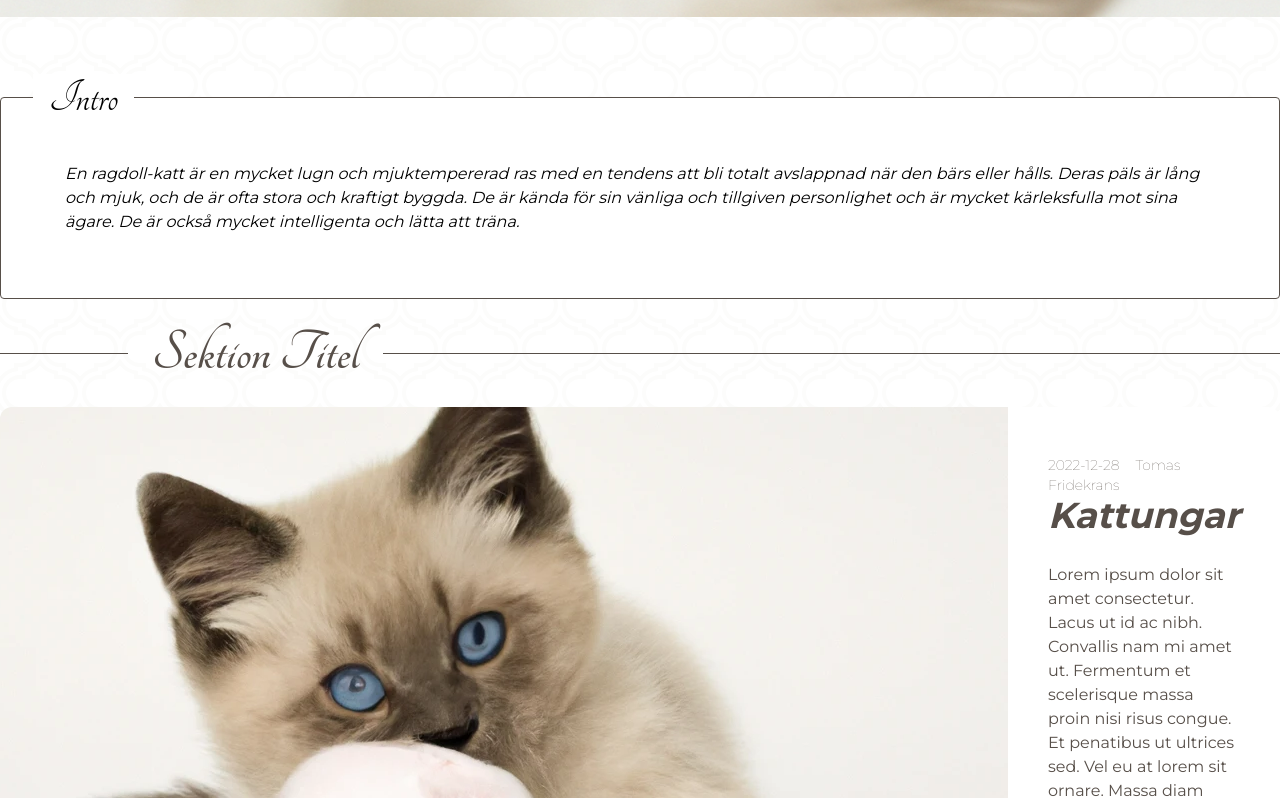
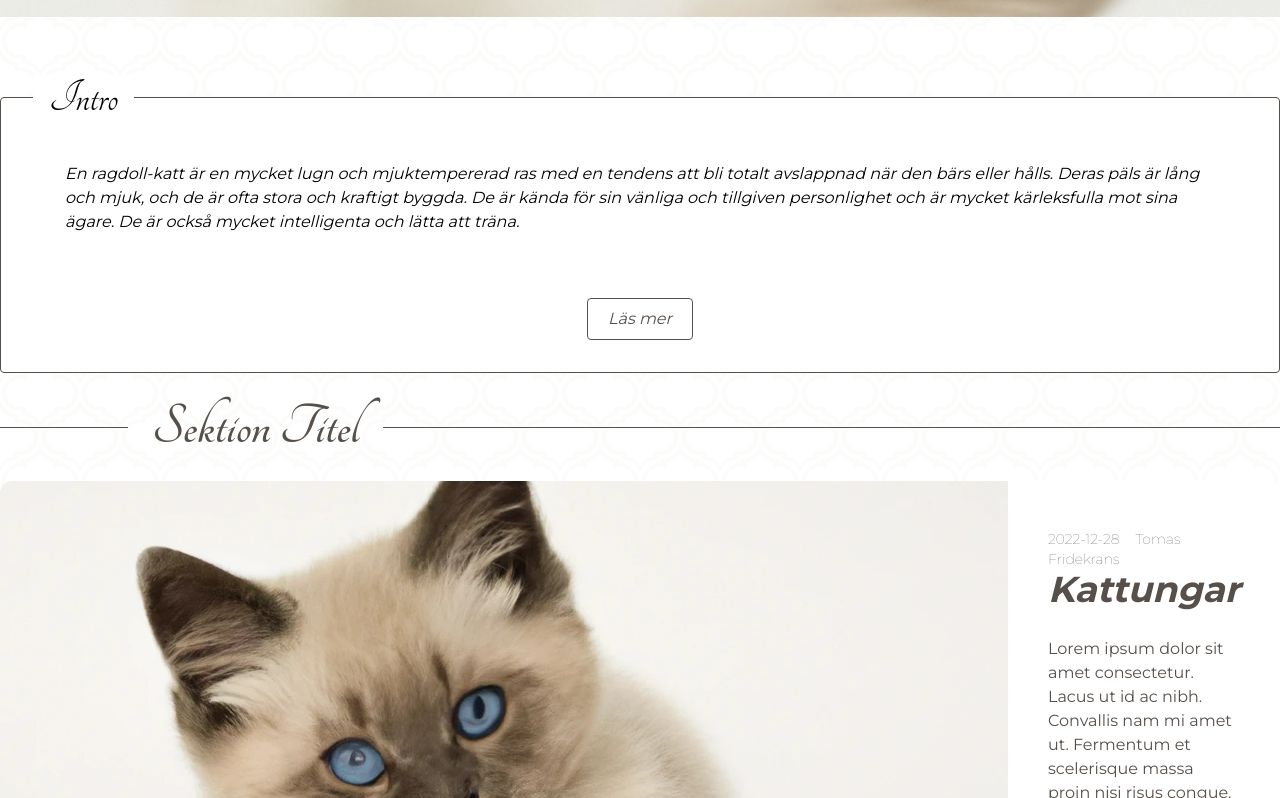
Before and after one commit to spaceflake/wendeltassens, a Next.js app: page /playground in a window 1280 px wide. Shown: the part 883-1681 px from the top of the page. Built offline with nearby package versions, Linux system fonts and the light colour scheme.

Commit message:
BorderedTextbox - add button to textbox

```diff
--- a/app/playground/page.tsx
+++ b/app/playground/page.tsx
@@ -43,7 +43,11 @@ const page = (props: Props) => {
         <BorderedTextbox
           title="Intro"
           text="En ragdoll-katt är en mycket lugn och mjuktempererad ras med en tendens att bli totalt avslappnad när den bärs eller hålls. Deras päls är lång och mjuk, och de är ofta stora och kraftigt byggda. De är kända för sin vänliga och tillgiven personlighet och är mycket kärleksfulla mot sina ägare. De är också mycket intelligenta och lätta att träna."
-        />
+        >
+          <div className=" flex justify-center mb-[2rem]">
+            <Button text="Läs mer" />
+          </div>
+        </BorderedTextbox>
       </div>
       <SectionDividerBorder title="Sektion Titel" />
       <div className="space-y-4">
--- a/components/BorderedTextbox.tsx
+++ b/components/BorderedTextbox.tsx
@@ -1,11 +1,13 @@
 import React from 'react';
+import Button from './Button';
 
 type Props = {
   title: string;
   text: string;
+  children?: React.ReactNode;
 };
 
-const BorderedTextbox = ({ title, text }: Props) => {
+const BorderedTextbox = ({ title, text, children }: Props) => {
   return (
     <article className="border border-DarkBrown rounded relative bg-WhiteBG">
       <h2 className=" font-Tangerine text-5xl absolute top-[-1.5rem] bg-WhiteBG ml-[2rem] pr-[1rem] pl-[1rem]">
@@ -14,6 +16,7 @@ const BorderedTextbox = ({ title, text }: Props) => {
       <div className="p-[4rem]">
         <p className="font-Montserrat italic">{text}</p>
       </div>
+      {children}
     </article>
   );
 };
```
